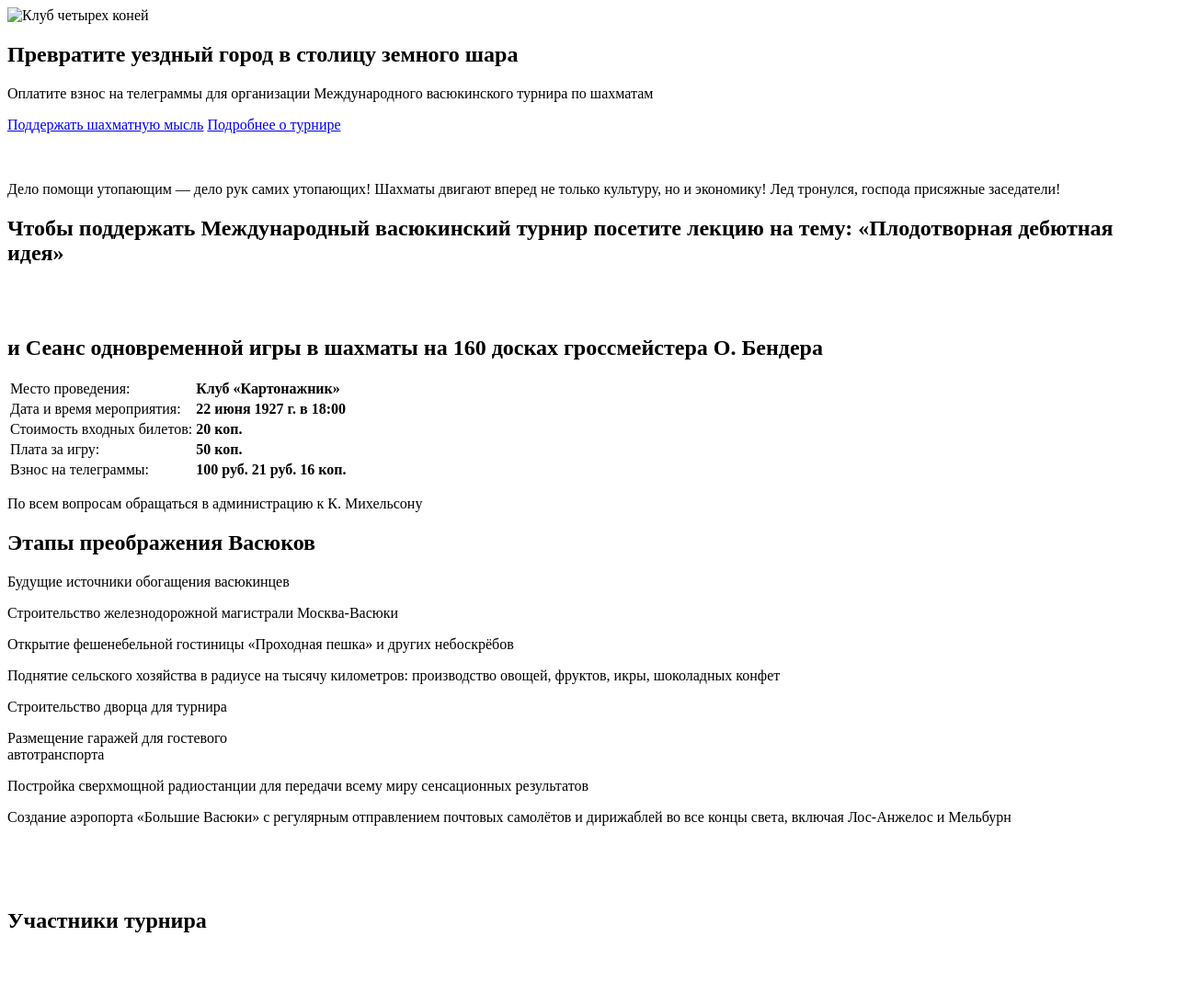
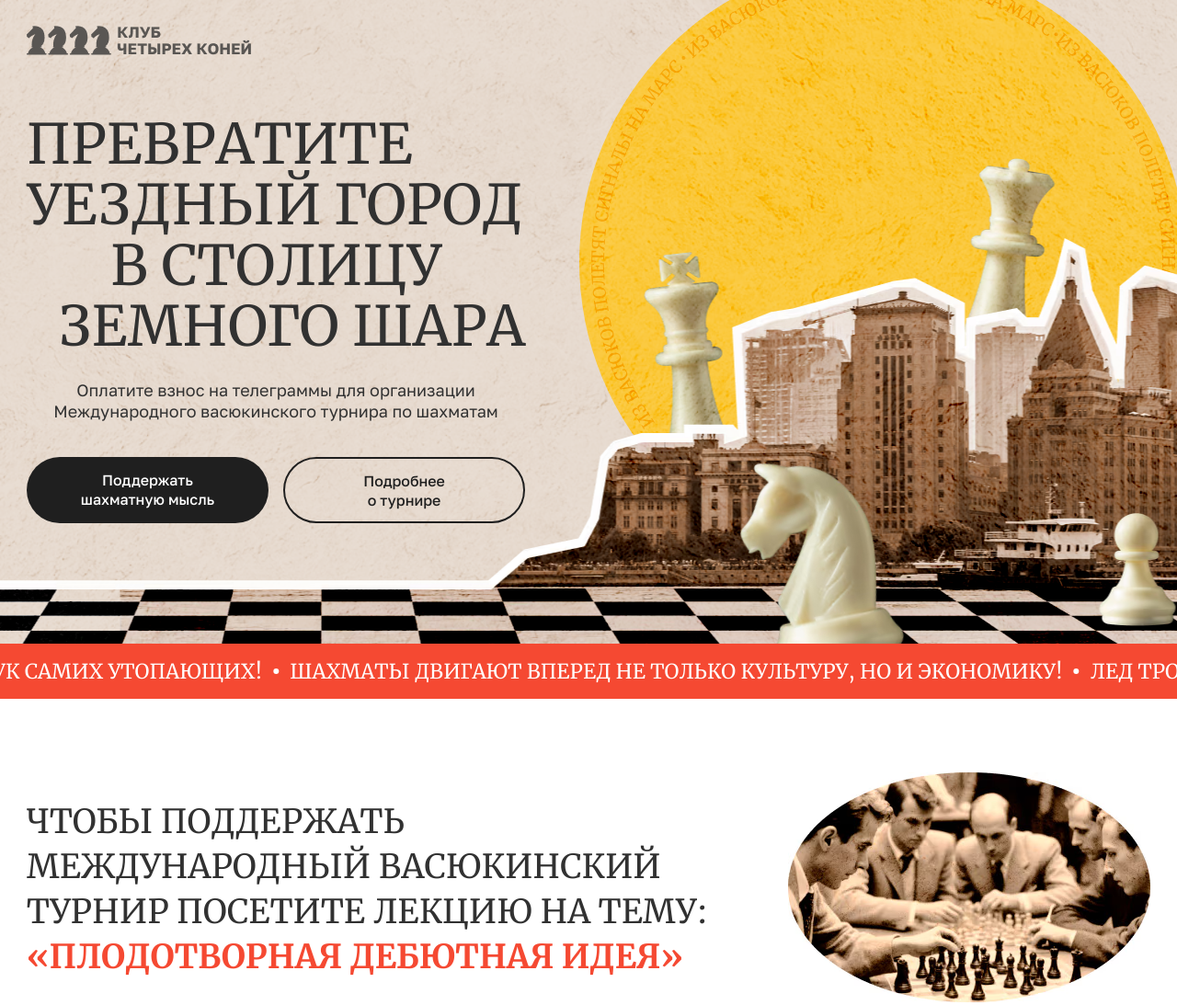
Before and after one commit to alex-rabota/club.loc, a plain HTML site: page index.html in a window 1280 px wide. Shown: the top 1093 px of the page at 92% size. Drawn offline with Linux system fonts and the light colour scheme; the site is published under a folder, as on GitHub Pages, so addresses that start at the root find nothing.

Commit message:
Changing paths

```diff
--- a/index.html
+++ b/index.html
@@ -5,20 +5,20 @@
     <meta name="viewport" content="width=device-width, initial-scale=1.0">
     <title>Клуб четырех коней</title>
 
-    <link rel="apple-touch-icon" sizes="180x180" href="/img/favicon/apple-touch-icon.png">
-    <link rel="icon" type="image/png" sizes="32x32" href="/img/favicon/favicon-32x32.png">
-    <link rel="icon" type="image/png" sizes="16x16" href="/img/favicon/favicon-16x16.png">
+    <link rel="apple-touch-icon" sizes="180x180" href="img/favicon/apple-touch-icon.png">
+    <link rel="icon" type="image/png" sizes="32x32" href="img/favicon/favicon-32x32.png">
+    <link rel="icon" type="image/png" sizes="16x16" href="img/favicon/favicon-16x16.png">
 
-    <link rel="stylesheet" href="/css/style.css">
-    <link rel="stylesheet" href="/css/swiper-bundle.min.css">
-    <link rel="stylesheet" href="/css/animate.css">
+    <link rel="stylesheet" href="css/style.css">
+    <link rel="stylesheet" href="css/swiper-bundle.min.css">
+    <link rel="stylesheet" href="css/animate.css">
 
     <meta name="robots" content="noindex, nofollow">
 </head>
 <body>
     <header class="header">
         <div class="wrapper">
-            <img class="header__logo" src="/img/logo/logo.png" alt="Клуб четырех коней">
+            <img class="header__logo" src="img/logo/logo.png" alt="Клуб четырех коней">
         </div>
     </header>
     <main>
@@ -39,32 +39,32 @@
                 </div>
                 <div class="banner__bg">
                     <div class="bg-circle">
-                        <img class="bg-text" src="/img/background/text.svg" alt="">
+                        <img class="bg-text" src="img/background/text.svg" alt="">
                     </div>
                     <picture>
-                        <source srcset="/img/background/queen.avif" type="image/avif">
-                        <source srcset="/img/background/queen.webp" type="image/webp">
-                        <img class="bg-queen" src="/img/background/queen.png" alt="">
+                        <source srcset="img/background/queen.avif" type="image/avif">
+                        <source srcset="img/background/queen.webp" type="image/webp">
+                        <img class="bg-queen" src="img/background/queen.png" alt="">
                     </picture>
                     <picture>
-                        <source srcset="/img/background/king.avif" type="image/avif">
-                        <source srcset="/img/background/king.webp" type="image/webp">
-                        <img class="bg-king" src="/img/background/king.png" alt="">
+                        <source srcset="img/background/king.avif" type="image/avif">
+                        <source srcset="img/background/king.webp" type="image/webp">
+                        <img class="bg-king" src="img/background/king.png" alt="">
                     </picture>
                     <picture>
-                        <source srcset="/img/background/city.avif" type="image/avif">
-                        <source srcset="/img/background/city.webp" type="image/webp">
-                        <img class="bg-city" src="/img/background/city.png" alt="">
+                        <source srcset="img/background/city.avif" type="image/avif">
+                        <source srcset="img/background/city.webp" type="image/webp">
+                        <img class="bg-city" src="img/background/city.png" alt="">
                     </picture>
                     <picture>
-                        <source srcset="/img/background/pawn.avif" type="image/avif">
-                        <source srcset="/img/background/pawn.webp" type="image/webp">
-                        <img class="bg-pawn" src="/img/background/pawn.png" alt="">
+                        <source srcset="img/background/pawn.avif" type="image/avif">
+                        <source srcset="img/background/pawn.webp" type="image/webp">
+                        <img class="bg-pawn" src="img/background/pawn.png" alt="">
                     </picture>
                     <picture>
-                        <source srcset="/img/background/horse.avif" type="image/avif">
-                        <source srcset="/img/background/horse.webp" type="image/webp">
-                        <img class="bg-horse" src="/img/background/horse.png" alt="">
+                        <source srcset="img/background/horse.avif" type="image/avif">
+                        <source srcset="img/background/horse.webp" type="image/webp">
+                        <img class="bg-horse" src="img/background/horse.png" alt="">
                     </picture>
                 </div>
             </div>
@@ -81,9 +81,9 @@
                 <div class="lecture__content wow fadeInUp" data-wow-delay=".2s">
                     <h2>Чтобы поддержать Международный васюкинский турнир <span class="lecture__gap">посетите лекцию на тему:</span> <span class="red lecture__red">«Плодотворная дебютная идея»</span></h2>
                     <picture>
-                        <source srcset="/img/party.avif" type="image/avif">
-                        <source srcset="/img/party.webp" type="image/webp">
-                        <img src="/img/party.jpg" alt="">
+                        <source srcset="img/party.avif" type="image/avif">
+                        <source srcset="img/party.webp" type="image/webp">
+                        <img src="img/party.jpg" alt="">
                     </picture>
                 </div>
             </div>
@@ -93,9 +93,9 @@
                 <div class="game__content">
                     <div class="game__img">
                         <picture>
-                            <source srcset="/img/game.avif" type="image/avif">
-                            <source srcset="/img/game.webp" type="image/webp">
-                            <img class="wow fadeInUp" data-wow-delay=".2s" src="/img/game.jpg" alt="">
+                            <source srcset="img/game.avif" type="image/avif">
+                            <source srcset="img/game.webp" type="image/webp">
+                            <img class="wow fadeInUp" data-wow-delay=".2s" src="img/game.jpg" alt="">
                         </picture>
                     </div>
                     <div class="game__text">
@@ -171,18 +171,18 @@
                     </div>
                     <div class="stages__control">
                         <div class="stages__prev angle-prev">
-                            <img src="/img/angle.svg" alt="">
+                            <img src="img/angle.svg" alt="">
                         </div>
                         <div class="stages__pagination"></div>
                         <div class="stages__next angle-next">
-                            <img src="/img/angle.svg" alt="">
+                            <img src="img/angle.svg" alt="">
                         </div>
                     </div>
                 </div>
                 <picture>
-                    <source srcset="/img/plane.avif" type="image/avif">
-                    <source srcset="/img/plane.webp" type="image/webp">
-                    <img class="stages__plane wow fadeInRight" data-wow-delay=".2s" src="/img/plane.png" alt="">
+                    <source srcset="img/plane.avif" type="image/avif">
+                    <source srcset="img/plane.webp" type="image/webp">
+                    <img class="stages__plane wow fadeInRight" data-wow-delay=".2s" src="img/plane.png" alt="">
                 </picture>
             </div>
         </section>
@@ -194,10 +194,10 @@
                         <div class="swiper-pagination"></div>
                         <div class="swiper-button">
                             <div class="swiper-button-prev angle-prev">
-                                <img src="/img/angle.svg" alt="">
+                                <img src="img/angle.svg" alt="">
                             </div>
                             <div class="swiper-button-next angle-next">
-                                <img src="/img/angle.svg" alt="">
+                                <img src="img/angle.svg" alt="">
                             </div>
                         </div>
                     </div>
@@ -207,9 +207,9 @@
                         <div class="swiper-wrapper">
                             <div class="swiper-slide player__slide">
                                 <picture>
-                                    <source srcset="/img/man.avif" type="image/avif">
-                                    <source srcset="/img/man.webp" type="image/webp">
-                                    <img class="player__img" src="/img/man.jpg" alt="">
+                                    <source srcset="img/man.avif" type="image/avif">
+                                    <source srcset="img/man.webp" type="image/webp">
+                                    <img class="player__img" src="img/man.jpg" alt="">
                                 </picture>
                                 <h3 class="player__name">Хозе-Рауль Капабланка</h3>
                                 <span class="player__title">Чемпион мира по шахматам</span>
@@ -217,9 +217,9 @@
                             </div>
                             <div class="swiper-slide player__slide">
                                 <picture>
-                                    <source srcset="/img/man.avif" type="image/avif">
-                                    <source srcset="/img/man.webp" type="image/webp">
-                                    <img class="player__img" src="/img/man.jpg" alt="">
+                                    <source srcset="img/man.avif" type="image/avif">
+                                    <source srcset="img/man.webp" type="image/webp">
+                                    <img class="player__img" src="img/man.jpg" alt="">
                                 </picture>
                                 <h3 class="player__name">Эммануил Ласкер</h3>
                                 <span class="player__title">Чемпион мира по шахматам</span>
@@ -227,9 +227,9 @@
                             </div>
                             <div class="swiper-slide player__slide">
                                 <picture>
-                                    <source srcset="/img/man.avif" type="image/avif">
-                                    <source srcset="/img/man.webp" type="image/webp">
-                                    <img class="player__img" src="/img/man.jpg" alt="">
+                                    <source srcset="img/man.avif" type="image/avif">
+                                    <source srcset="img/man.webp" type="image/webp">
+                                    <img class="player__img" src="img/man.jpg" alt="">
                                 </picture>
                                 <h3 class="player__name">Александр Алехин</h3>
                                 <span class="player__title">Чемпион мира по шахматам</span>
@@ -237,9 +237,9 @@
                             </div>
                             <div class="swiper-slide player__slide">
                                 <picture>
-                                    <source srcset="/img/man.avif" type="image/avif">
-                                    <source srcset="/img/man.webp" type="image/webp">
-                                    <img class="player__img" src="/img/man.jpg" alt="">
+                                    <source srcset="img/man.avif" type="image/avif">
+                                    <source srcset="img/man.webp" type="image/webp">
+                                    <img class="player__img" src="img/man.jpg" alt="">
                                 </picture>
                                 <h3 class="player__name">Арон Нимцович</h3>
                                 <span class="player__title">Чемпион мира по шахматам</span>
@@ -247,9 +247,9 @@
                             </div>
                             <div class="swiper-slide player__slide">
                                 <picture>
-                                    <source srcset="/img/man.avif" type="image/avif">
-                                    <source srcset="/img/man.webp" type="image/webp">
-                                    <img class="player__img" src="/img/man.jpg" alt="">
+                                    <source srcset="img/man.avif" type="image/avif">
+                                    <source srcset="img/man.webp" type="image/webp">
+                                    <img class="player__img" src="img/man.jpg" alt="">
                                 </picture>
                                 <h3 class="player__name">Рихард Рети</h3>
                                 <span class="player__title">Чемпион мира по шахматам</span>
@@ -257,9 +257,9 @@
                             </div>
                             <div class="swiper-slide player__slide">
                                 <picture>
-                                    <source srcset="/img/man.avif" type="image/avif">
-                                    <source srcset="/img/man.webp" type="image/webp">
-                                    <img class="player__img" src="/img/man.jpg" alt="">
+                                    <source srcset="img/man.avif" type="image/avif">
+                                    <source srcset="img/man.webp" type="image/webp">
+                                    <img class="player__img" src="img/man.jpg" alt="">
                                 </picture>
                                 <h3 class="player__name">Остап Бендер</h3>
                                 <span class="player__title">Чемпион мира по шахматам</span>
@@ -284,8 +284,8 @@
         </div>
     </footer>
 
-    <script src="/js/swiper-bundle.min.js"></script>
-    <script src="/js/wow.min.js"></script>
-    <script src="/js/script.js"></script>
+    <script src="js/swiper-bundle.min.js"></script>
+    <script src="js/wow.min.js"></script>
+    <script src="js/script.js"></script>
 </body>
 </html>
```
